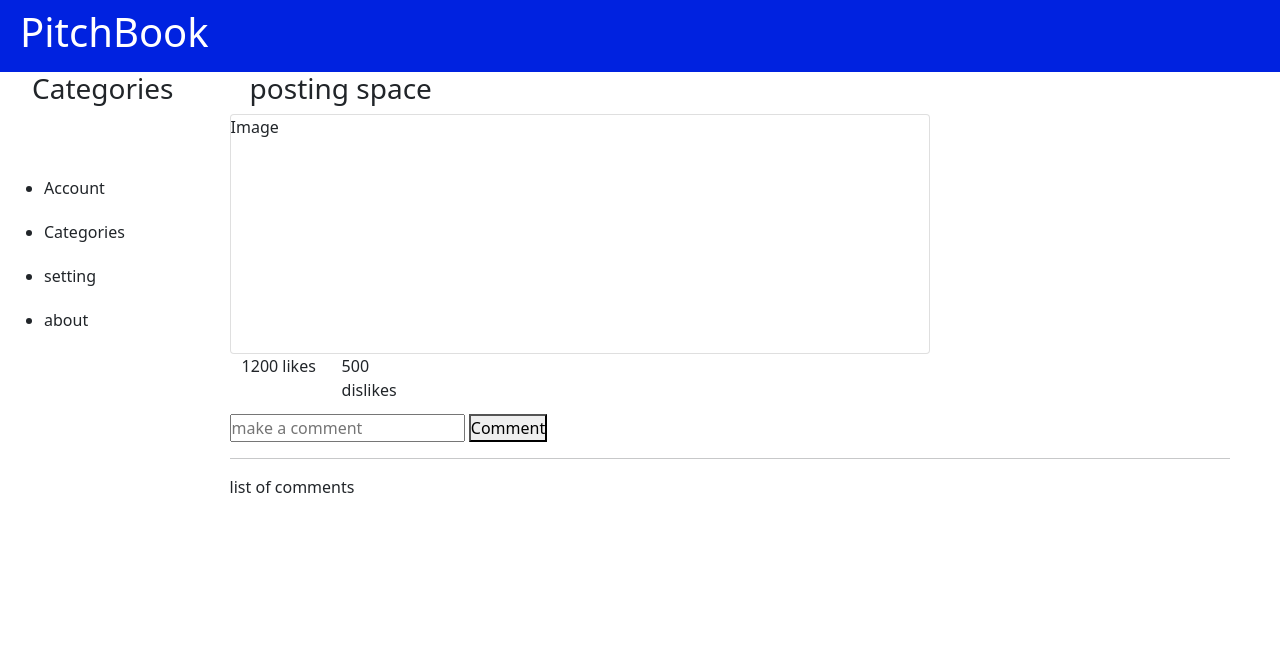
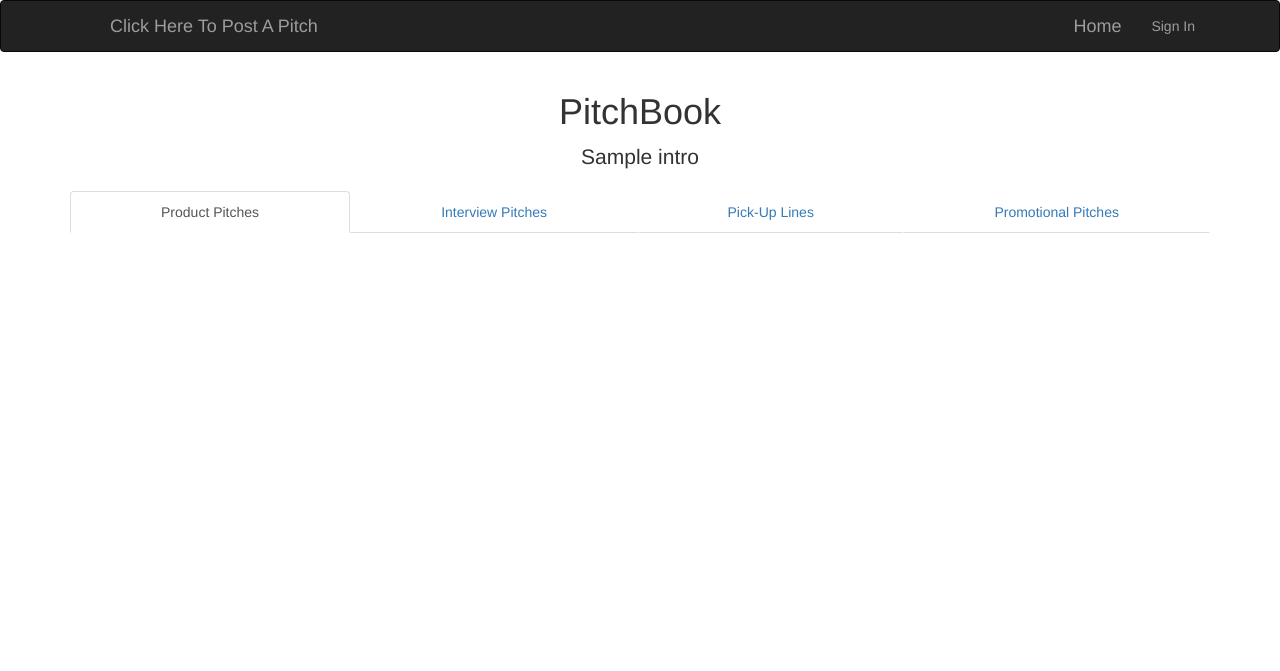
Before and after one commit to MosesOpiyo/Pitchbook2, a Python web app: template app/templates/home.html in a window 1280 px wide. Shown: the top 671 px of the page. Run offline with Jinja, Linux system fonts and the light colour scheme; the template is opened without the code that fills it: most values are stand-ins (such as "Sample title", 1, 10 or a date in 2020); some libraries are stand-ins or nearby versions.

Commit message:
changing templates layeruot

```diff
--- a/app/templates/home.html
+++ b/app/templates/home.html
@@ -1,56 +1,39 @@
-<!DOCTYPE html>
-<html lang="en">
-
-<head>
-    <meta charset="UTF-8">
-    <meta http-equiv="X-UA-Compatible" content="IE=edge">
-    <meta name="viewport" content="width=device-width, initial-scale=1.0">
-    <!-- CSS only -->
-    <link href="https://cdn.jsdelivr.net/npm/bootstrap@5.1.1/dist/css/bootstrap.min.css" rel="stylesheet" integrity="sha384-F3w7mX95PdgyTmZZMECAngseQB83DfGTowi0iMjiWaeVhAn4FJkqJByhZMI3AhiU" crossorigin="anonymous">
-    <link rel="stylesheet" href="/static/style.css">
-    <title>Pitchbook</title>
-</head>
-
-<body>
-    <div class="navbar">
-        <h1>PitchBook</h1>
-    </div>
-    <div class="row">
-        <div class="col-1">
-            <h3>Categories</h3>
-            <ul>
-                <li>Account</li>
-                <li>Categories</li>
-                <li>setting</li>
-                <li>about</li>
+{% extends 'bootstrap/base.html' %} {% import 'macros.html' as macro %}{% block navbar %} {% include 'navbar.html' %} {% endblock %} {% block content %}
+<div class="container">
+    <h1 class="text-center">PitchBook</h1>
+    <p class="width text-center lead">{{ intro }}</p>
+    <div class="tabbable-panel">
+        <div class="tabbable-line">
+            <ul class="nav nav-tabs nav-justified" role="tablist">
+                <li class="active">
+                    <a href="#product" class="nav-link" data-toggle="tab">Product Pitches</a>
+                </li>
+                <li>
+                    <a href="#interview" class="nav-link" data-toggle="tab">Interview Pitches</a>
+                </li>
+                <li>
+                    <a href="#pickupline" class="nav-link" data-toggle="tab">Pick-Up Lines</a>
+                </li>
+                <li>
+                    <a href="#promotion" class="nav-link" data-toggle="tab">Promotional Pitches</a>
+                </li>
             </ul>
-        </div>
-        <div class="col-2">
-            <h3>posting space</h3>
-            <div class="card">
-                <div class="img">Image</div>
-
-            </div>
-            <div class="row" style="height:10%;width:20%">
-                <div class="col">
-                    <p>1200 likes</p>
-                </div>
-                <div class="col">
-                    <p>500 dislikes</p>
-                </div>
-            </div>
-            <div class="row-2">
-                <input type="text" placeholder="make a comment">
-                <button>Comment</button>
-                <hr>
-                <p>list of comments</p>
-            </div>
         </div>
     </div>
 
-
+    <div class="tab-content">
+        <div id="product" class="tab-pane active">
+            {{ macro.display(productpitch) }}
+        </div>
+        <div id="interview" class="tab-pane">
+            <span>{{ macro.display(interviewpitch) }}</span>
+        </div>
+        <div id="pickupline" class="tab-pane">
+            {{ macro.display(pickuplines) }}
+        </div>
+        <div id="promotion" class="tab-pane">
+            {{ macro.display(promotionpitch) }}
+        </div>
     </div>
-
-</body>
-
-</html>
+</div>
+{% endblock %}
--- /dev/null
+++ b/app/templates/macros.html
@@ -0,0 +1,34 @@
+{% extends 'bootstrap/base.html' %} {% macro display(category_list) %}
+<div class="row mt">
+    {% if category_list %} {% for category in category_list %}
+    <div class="col-md-6 col-sm-12 col-xs-12 col-lg-6 col-xl-12">
+        <div class="thumbnail text-center">
+            <h3>{{category.title}}</h3>
+            <hr>
+            <div>
+                <blockquote>
+                    <h4>{{category.description}}</h4>
+                    <footer>
+                        Posted by {{category.user.username}}
+                    </footer>
+                </blockquote>
+                <hr>
+
+                <a href="{{url_for('main.new_comment',pitch_id = category.id)}}" class="btn btn-default">Comments</a>
+                <a href="{{url_for('main.upvote', pitch_id = category.id)}}" class="btn btn-success">Upvote <span>{{category.upvotes.count()}}</span></a>
+                <a href="{{url_for('main.downvote', pitch_id = category.id)}}" class="btn btn-warning">Downvote <span>{{category.downvotes.count()}}</span></a>
+            </div>
+        </div>
+    </div>
+    {% endfor %} {% else %} {% endif %}
+</div>
+{% endmacro %} {% macro displayComment(comment) %}
+<div class="row mt">
+    {% if comment %} {% for new_comment in comment %}
+    <div class="col-md-12">
+        <h4>{{ new_comment.user.username }}</h4>
+        <p>{{ new_comment.description }}</p>
+    </div>
+    {% endfor %} {% else %} {% endif %}
+</div>
+{% endmacro %}
--- /dev/null
+++ b/app/templates/navbar.html
@@ -0,0 +1,27 @@
+<div class="navbar navbar-inverse" role="navigation">
+    <div class="container">
+        <div class="navbar-header">
+            <button type="button" class="navbar-toggle" data-toggle="collapse" data-target=".navbar-collapse">
+                <span class="sr-only">Toggle navigation</span>
+                <span class="icon-bar"></span>
+                <span class="icon-bar"></span>
+                <span class="icon-bar"></span>
+            </button>
+            <ul>
+                <a href="/pitches/new/" class="navbar-brand">Click Here To Post A Pitch</a>
+            </ul>
+        </div>
+        <div class="navbar-collapse collapse">
+            <ul class="nav navbar-nav navbar-right">
+                <li><a href="/" class="navbar-brand">Home</a></li>
+                {% if current_user.is_authenticated %}
+                <li><a href="{{url_for('main.profile', uname = current_user.username)}}">{{current_user.username}}'s Profile</a></li>
+                <li><a href="{{url_for('auth.logout')}}">Sign Out</a></li>
+                {% else %}
+                <li><a href="{{url_for('auth.login')}}">Sign In</a></li>
+                {% endif%}
+            </ul>
+        </div>
+
+    </div>
+</div>
```
Also changed, not shown: app/auth/views.py (+15 -0 lines), app/templates/base.html (added, +9 -0 lines), app/templates/fourOwfour.html (added, +8 -0 lines), app/templates/index.html (+10 -31 lines), app/templates/comments.html (added).
